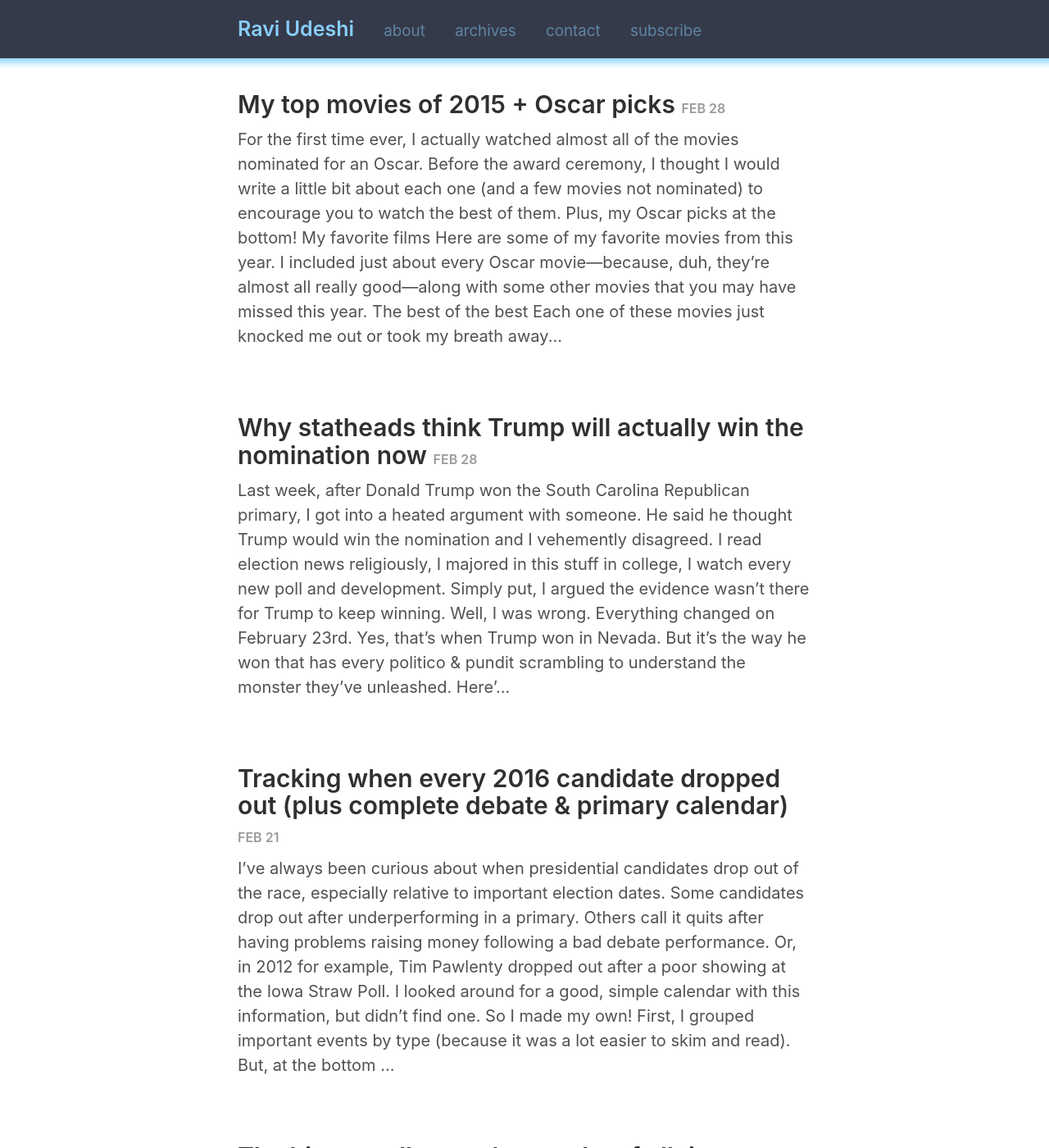
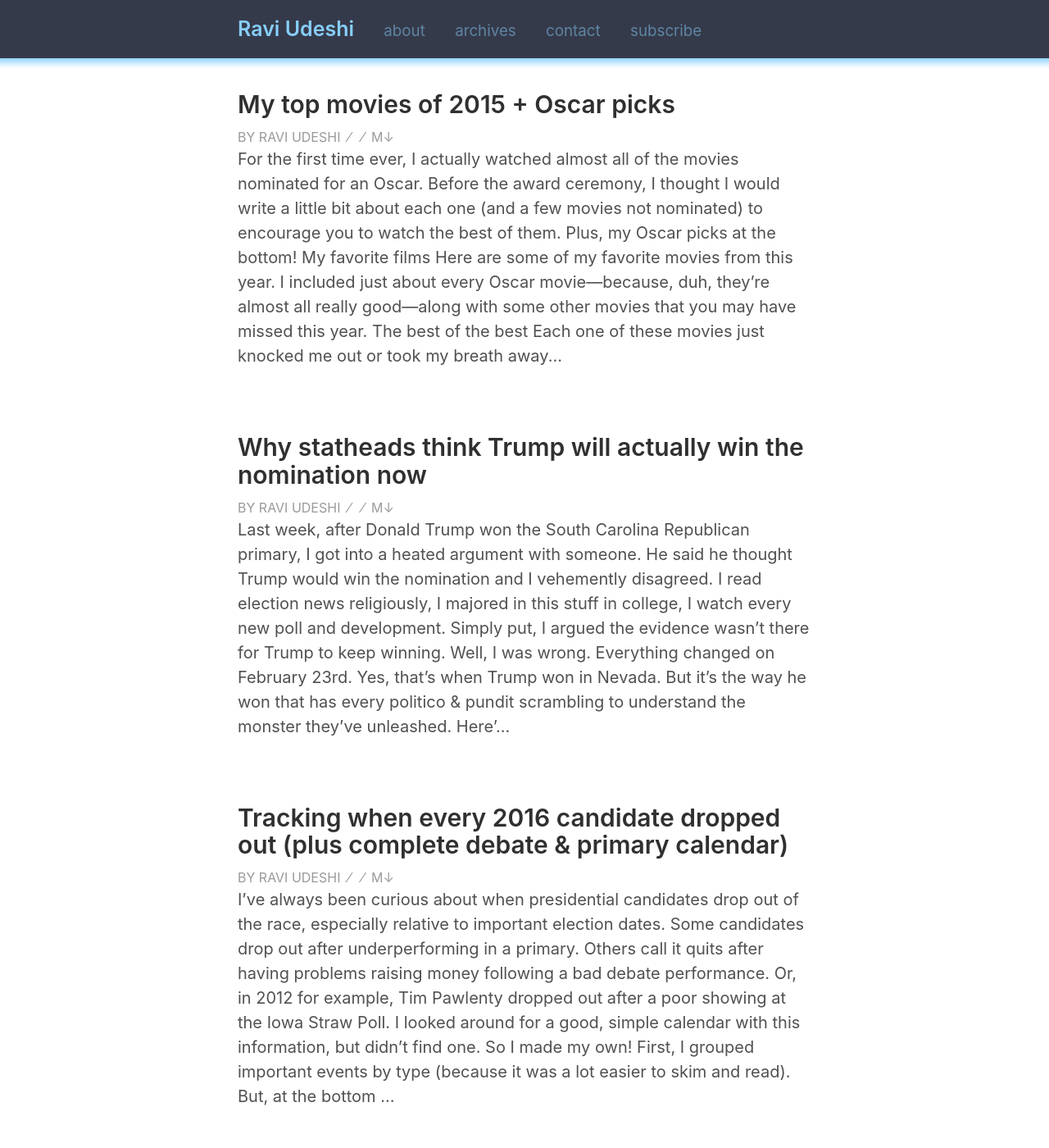
Before and after one commit to rkudeshi/rkudeshi.github.io, a Jekyll site: the page built from index.html, in a window 1280 px wide and 1400 px high. Shown: the whole window at 82% size. Built offline with Jekyll 4.4.1, drawn with Linux system fonts in a browser that asks for light colours; the list of posts is cut into pages by our own code; some of the changed text lies outside the part shown.

Commit message:
Try different post-meta variant

```diff
--- a/index.html
+++ b/index.html
@@ -6,14 +6,22 @@ title: "Ravi Udeshi"
 <div class="posts">
   {% for post in paginator.posts %}
   <article class="post">
+
     <h1 class="post-title">
-      <a href="{{ site.baseurl }}{{ post.url }}">
-        {{ post.title }}
-      </a>
-   <span class="post-meta">{{ post.date | date: "%b %d" }}</span>
-      </h1>
+      <a href="{{ site.baseurl }}{{ post.url }}">{{ post.title }}</a>
+    </h1>
 
-    <div class>{{ post.content | strip_html | truncate:600 }}</div>
+    <div class="post-meta">
+      <a href="/about">By Ravi Udeshi</a>
+      <span>&nbsp;&#8260;&nbsp;</span>
+      <span>{{ page.date | date_to_string }}</span>
+      <span>&nbsp;&#8260;&nbsp;</span>
+      <a href="https://raw.githubusercontent.com/{{ site.github.repository_nwo }}/master/{{ page.path }}">M&#8595;</a>
+    </div>
+
+    <div class="post-content">
+    {{ post.content | strip_html | truncate:600 }}
+    </div>
 
     {% comment %}
     {{ post.content }}
```
Also changed, not shown: _layouts/post.html (+5 -5 lines).
